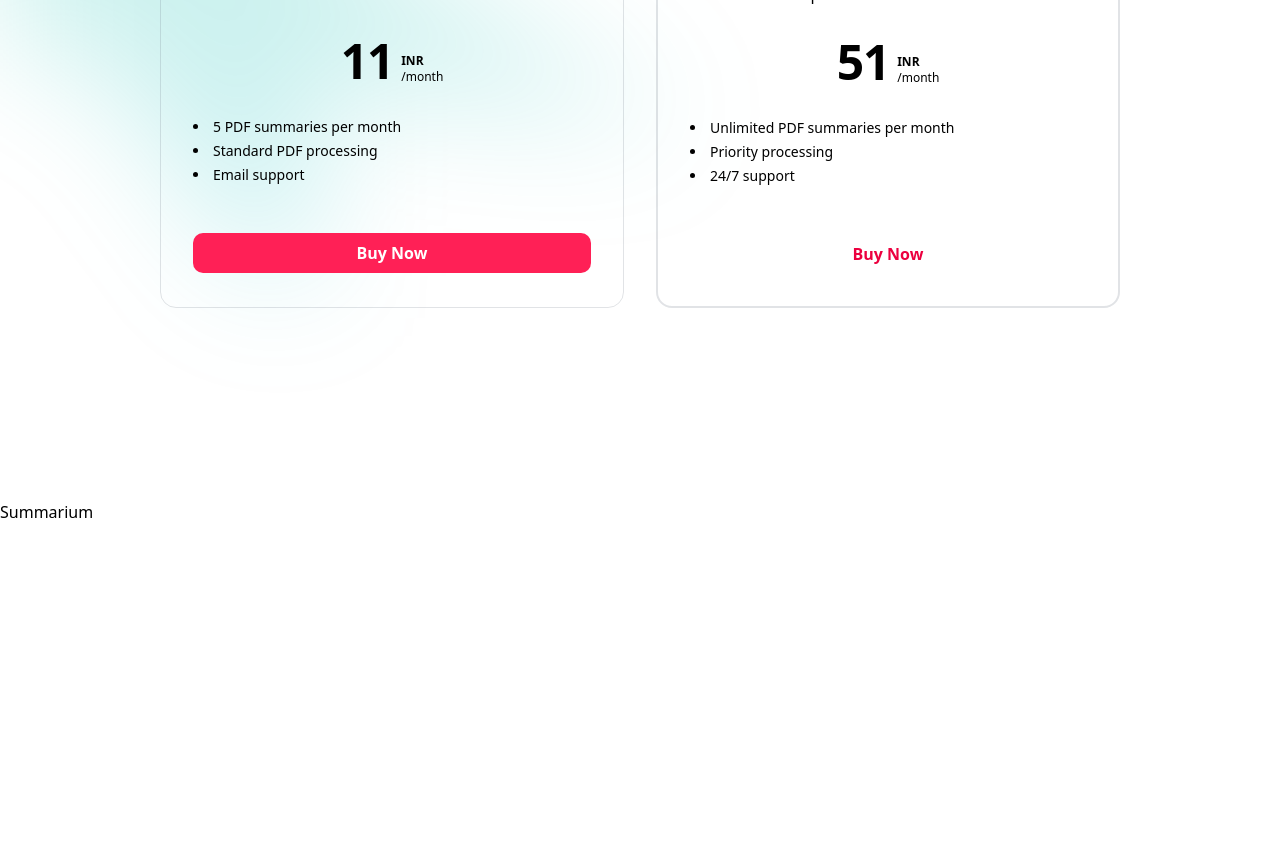
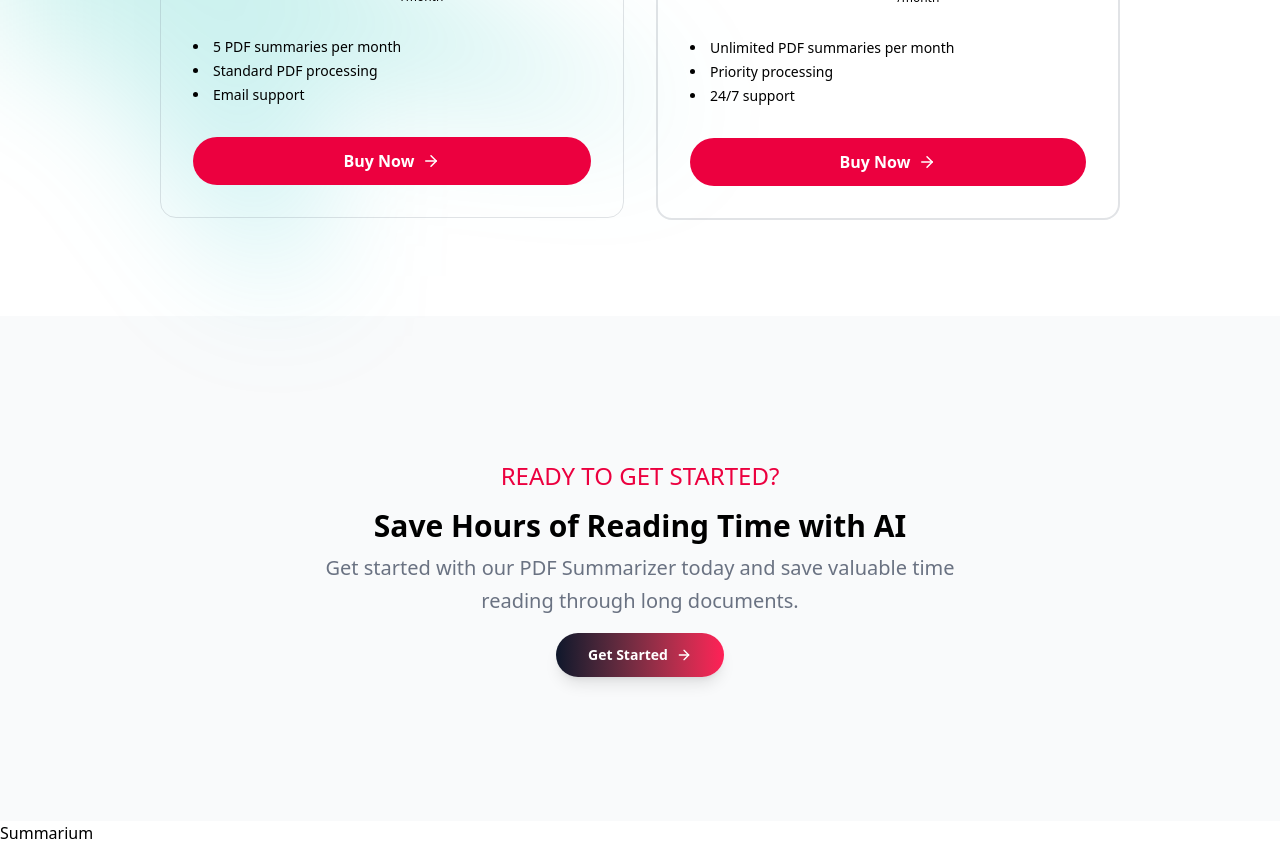
Before and after one commit to aditiisinha/pdf_summarizer, a Next.js app in the folder frontend/: page / in a window 1280 px wide. Shown: the part 2420-3265 px from the top of the page. Before the commit the page ends 2944 px from the top, so only its background shows below. Built offline with nearby package versions, Linux system fonts and the light colour scheme.

Commit message:
Landing page completed

```diff
--- a/frontend/app/globals.css
+++ b/frontend/app/globals.css
@@ -131,7 +131,7 @@ h2{
 h3{
 }
 a{
-  @apply hover:cursor-pointer hover:text-rose-600;
+  @apply hover:cursor-pointer;
 }
 
 button{
--- a/frontend/app/page.tsx
+++ b/frontend/app/page.tsx
@@ -3,6 +3,7 @@ import HeroSection from "@/components/home/hero-section";
 import DemoSection from "@/components/home/demo-section";
 import HowItWorksSection from "@/components/home/how-it-works-section";
 import PricingSection from "@/components/home/pricing-section";
+import CTASection from "@/components/home/cta-section";
 
 export default function Home() {
   return (
@@ -13,6 +14,7 @@ export default function Home() {
           <DemoSection />
           <HowItWorksSection />
           <PricingSection />
+          <CTASection />
         </div>
       </BgGradient>
     </div>
--- /dev/null
+++ b/frontend/components/home/cta-section.tsx
@@ -0,0 +1,44 @@
+import Link from "next/link";;
+import { Button } from "../ui/button";
+import BgGradient from "../common/bg-gradient";
+import { ArrowRight } from "lucide-react";
+
+export default function CTASection() {
+    return (
+        <section className="bg-gray-50 py-12">
+            <div className="py-12 lg:py-24 max-w-5xl mx-auto px-4 sm:px-6 lg:px-8">
+                <div className="flex flex-col items-center justify-center
+                space-y-4 text-center">
+
+                    <div className="space-y-2">
+                        <h2 className="font-bold text-2xl uppercase mb-4 text-rose-600">
+                            Ready to Get Started?
+                        </h2>
+                        <h3 className="font-bold text-3xl max-w-2xl mx-auto">
+                            Save Hours of Reading Time with AI
+                        </h3>
+                        <p
+                        className="mx-auto max-w-[700px] text-gray-500 md:text-xl/relaxed
+                        lg:text-base/relaxed xl:text-xl/relaxed
+                        dark:text-gray-400">
+                        Get started with our PDF Summarizer today and save valuable time reading through long documents.</p>
+                    </div>
+
+
+                    <div className="flex flex-col gap-2 min-[400px]:flex-row
+                    justify-center">
+                        <div className="">
+                        <Link
+                            href="/#pricing"
+                            className="inline-flex items-center justify-center rounded-full px-8 py-3 text-sm font-semibold text-white bg-gradient-to-r from-slate-900 to-rose-500 hover:from-rose-500 hover:to-slate-900 transition-all duration-300 shadow-lg hover:shadow-xl hover:shadow-rose-500/30"
+                        >
+                            Get Started
+                            <ArrowRight className="ml-2 h-4 w-4 transition-transform duration-300 group-hover:translate-x-1" />
+                        </Link>
+                        </div>
+                    </div>
+                </div>
+            </div>
+        </section>
+    );
+}
--- a/frontend/components/home/how-it-works-section.tsx
+++ b/frontend/components/home/how-it-works-section.tsx
@@ -42,8 +42,8 @@ export default function HowItWorksSection() {
 
                     <div className="grid grid-cols-1 gap-8 max-w-2xl mx-auto relative">
                         {steps.map((step, index) => (
-                            <div className="relative flex items-stretch">
-                                <StepItem key={index} {...step} />
+                            <div key={index} className="relative flex items-stretch">
+                                <StepItem {...step} />
                             </div>
                         ))}
                     </div>
--- a/frontend/components/home/pricing-section.tsx
+++ b/frontend/components/home/pricing-section.tsx
@@ -1,6 +1,9 @@
+'use client';
+
 import Link from "next/link";
 import BgGradient from "../common/bg-gradient";
 import { cn } from "@/lib/utils";
+import { ArrowRight } from "lucide-react";
 
 type PriceType = {
     name: string;
@@ -8,11 +11,11 @@ type PriceType = {
     description?: string;
     items: string[];
     id: string;
-    paymentLink: string;
-    priceId: string;
+    paymentLink?: string;
+    priceId?: string;
 };
 
-const plans = [
+const plans: PriceType[] = [
     {
         name: "Basic",
         price: 11,
@@ -50,13 +53,19 @@ const PricingCard = ({
     paymentLink,
     priceId,
 }: PriceType) => {
+    const handleClick = (e: React.MouseEvent<HTMLAnchorElement>) => {
+        if (!paymentLink) {
+            e.preventDefault();
+            console.log('Payment link not available');
+        }
+    };
+
     return (
-        <div className="relative w-full max-w-lg">
+        <div className="relative w-full max-w-lg hover:scale-105 hover:transition-all hover:duration-300">
             <div
                 className={cn(
                     "relative flex flex-col h-full gap-4 lg:gap-8 z-10 p-8 border-[1px] border-gray-500/20 rounded-2xl",
                     id === "Pro" && "hover:border-rose-500/80 border-2 transition-colors"
-
                 )}
             >
                 <div className="flex flex-col items-center justify-center gap-2 text-center">
@@ -80,17 +89,15 @@ const PricingCard = ({
                     ))}
                 </ul>
 
-                <div className="pt-4">
+                <div className="space-y-2 flex justify-center w-full">
                     <Link
-                        href={paymentLink}
-                        className={cn(
-                            "inline-block w-full text-center py-2 px-4 rounded-lg font-semibold transition-colors",
-                            id === "Pro"
-                                ? "bg-white text-rose-600 hover:bg-gray-100"
-                                : "bg-rose-500 text-white hover:bg-rose-600"
-                        )}
+                        href={paymentLink || '#'}
+                        aria-label={`Get started with ${name} plan`}
+                        className="inline-flex items-center justify-center gap-2 w-full text-center py-3 px-6
+                        rounded-full font-semibold bg-rose-600 text-white"
+                        onClick={handleClick}
                     >
-                        Buy Now
+                        Buy Now <ArrowRight size={18} />
                     </Link>
                 </div>
             </div>
@@ -101,10 +108,10 @@ const PricingCard = ({
 export default function PricingSection() {
     return (
         <BgGradient>
-            <section className="relative py-16 sm:py-24">
+            <section className="relative overflow-hidden">
                 <div className="py-12 lg:py-24 max-w-5xl mx-auto px-4 sm:px-6 lg:px-8 lg:pt-12">
                     <div className="mx-auto max-w-2xl text-center">
-                        <h2 className="font-bold text-2xl uppercase mb-4 text-rose-600">
+                        <h2 className="font-bold text-2xl uppercase mb-8 text-rose-500">
                             Pricing
                         </h2>
                     </div>
@@ -114,7 +121,9 @@ export default function PricingSection() {
                         lg:items-stretch gap-8"
                     >
                         {plans.map((plan) => (
-                            <PricingCard key={plan.id} {...plan} />
+                            <div key={plan.id} className="w-full">
+                                <PricingCard {...plan} />
+                            </div>
                         ))}
                     </div>
                 </div>
```
